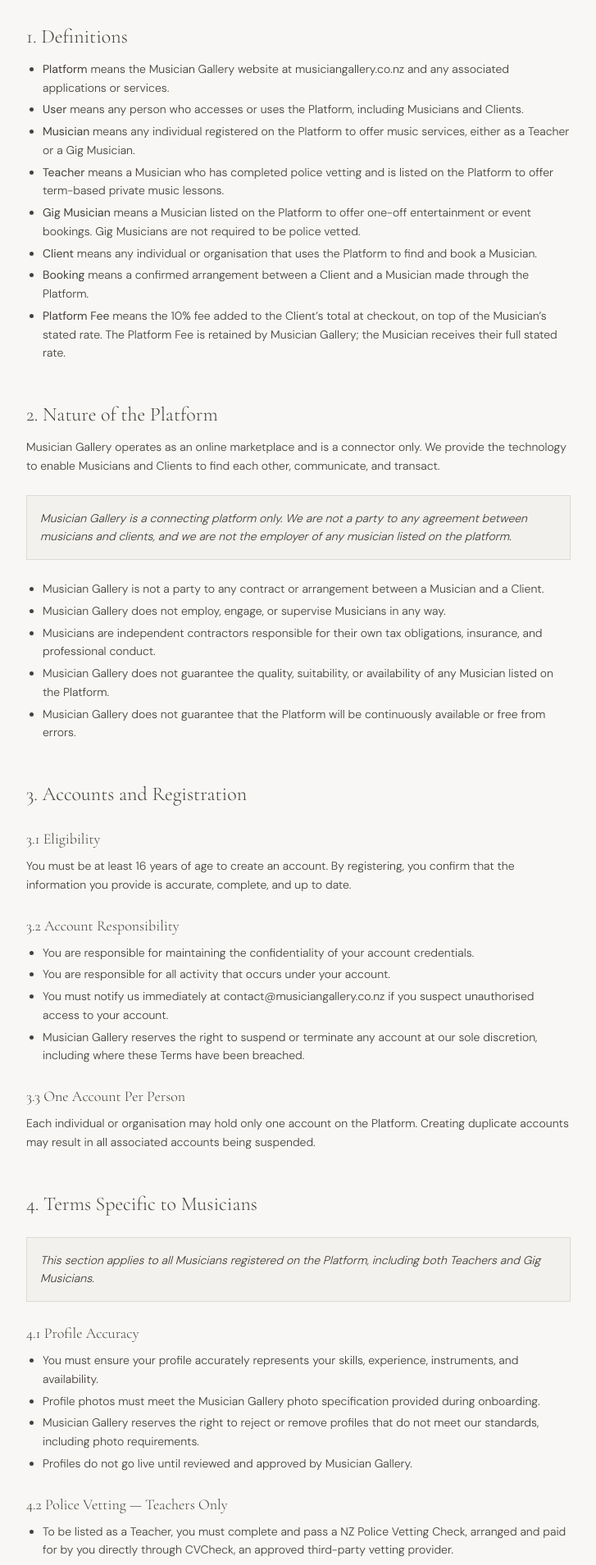
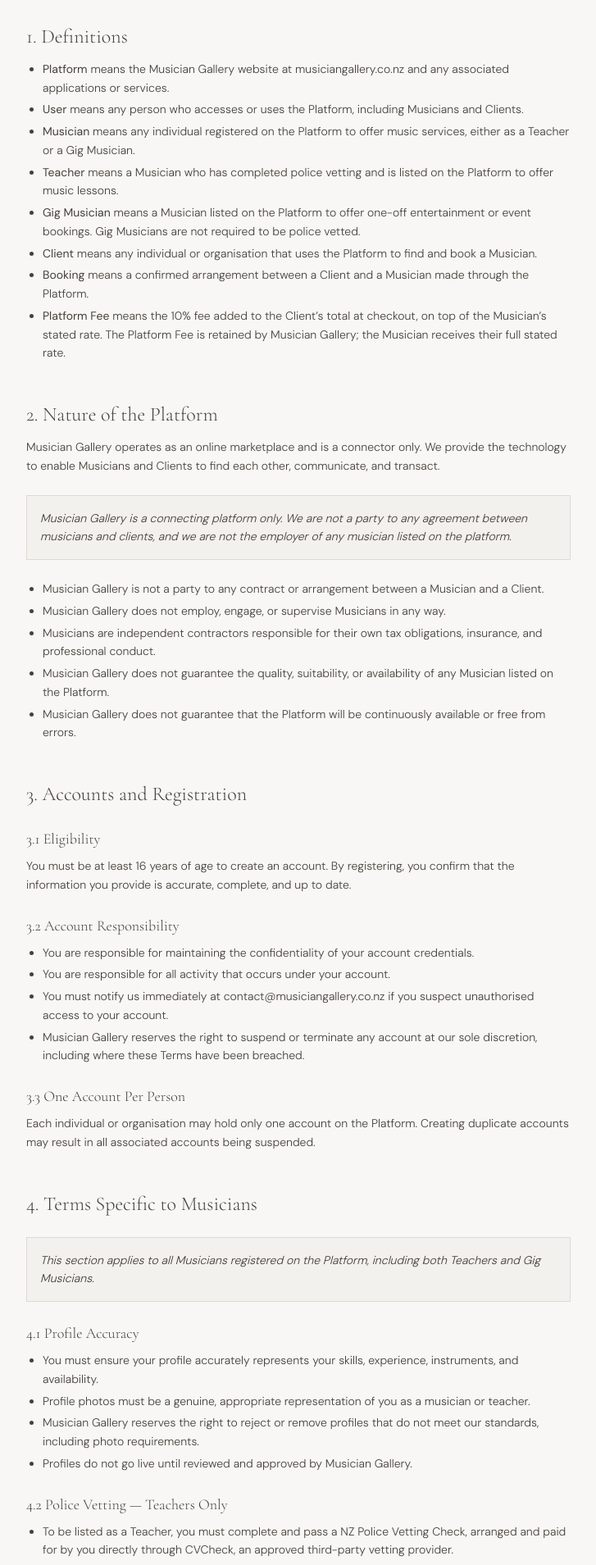
Before and after one commit to musiciangallery/Musician-Gallery, a Next.js app: page /terms in a window 1280 px wide. Shown: the part 453-2362 px from the top of the page at 82% size, without its empty margins (276-1003 px from the left). Built offline with nearby package versions, Linux system fonts and the light colour scheme.

Commit message:
Update page.tsx

```diff
--- a/src/app/terms/page.tsx
+++ b/src/app/terms/page.tsx
@@ -46,8 +46,7 @@
         </li>
         <li>
           <strong>Teacher</strong> means a Musician who has completed police
-          vetting and is listed on the Platform to offer term-based private
-          music lessons.
+          vetting and is listed on the Platform to offer music lessons.
         </li>
         <li>
           <strong>Gig Musician</strong> means a Musician listed on the
@@ -63,7 +62,7 @@
           Client and a Musician made through the Platform.
         </li>
         <li>
-          <strong>Platform Fee</strong> means the 10% fee added to the
+          <strong>Platform Fee</strong>{" "}means the 10% fee added to the
           Client&rsquo;s total at checkout, on top of the Musician&rsquo;s
           stated rate. The Platform Fee is retained by Musician Gallery; the
           Musician receives their full stated rate.
@@ -147,8 +146,8 @@
           experience, instruments, and availability.
         </li>
         <li>
-          Profile photos must meet the Musician Gallery photo specification
-          provided during onboarding.
+          Profile photos must be a genuine, appropriate representation of
+          you as a musician or teacher.
         </li>
         <li>
           Musician Gallery reserves the right to reject or remove profiles
```
